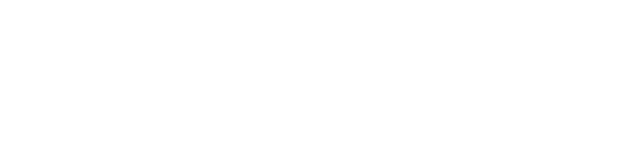
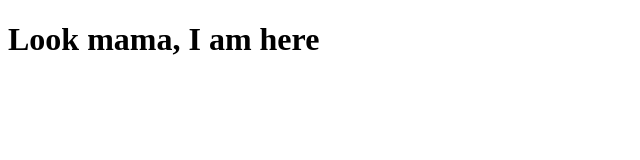
Before and after one commit to tahermamun/my-first-website, a plain HTML site: page index.html in a window 1280 px wide. Shown: the whole page, without its empty margins (0-640 px from the left). Drawn offline with Linux system fonts and the light colour scheme.

Commit message:
header change

```diff
--- a/index.html
+++ b/index.html
@@ -6,6 +6,6 @@
     <title>Document</title>
 </head>
 <body>
-
+    <h1>Look mama, I am here</h1>
 </body>
 </html>
```
